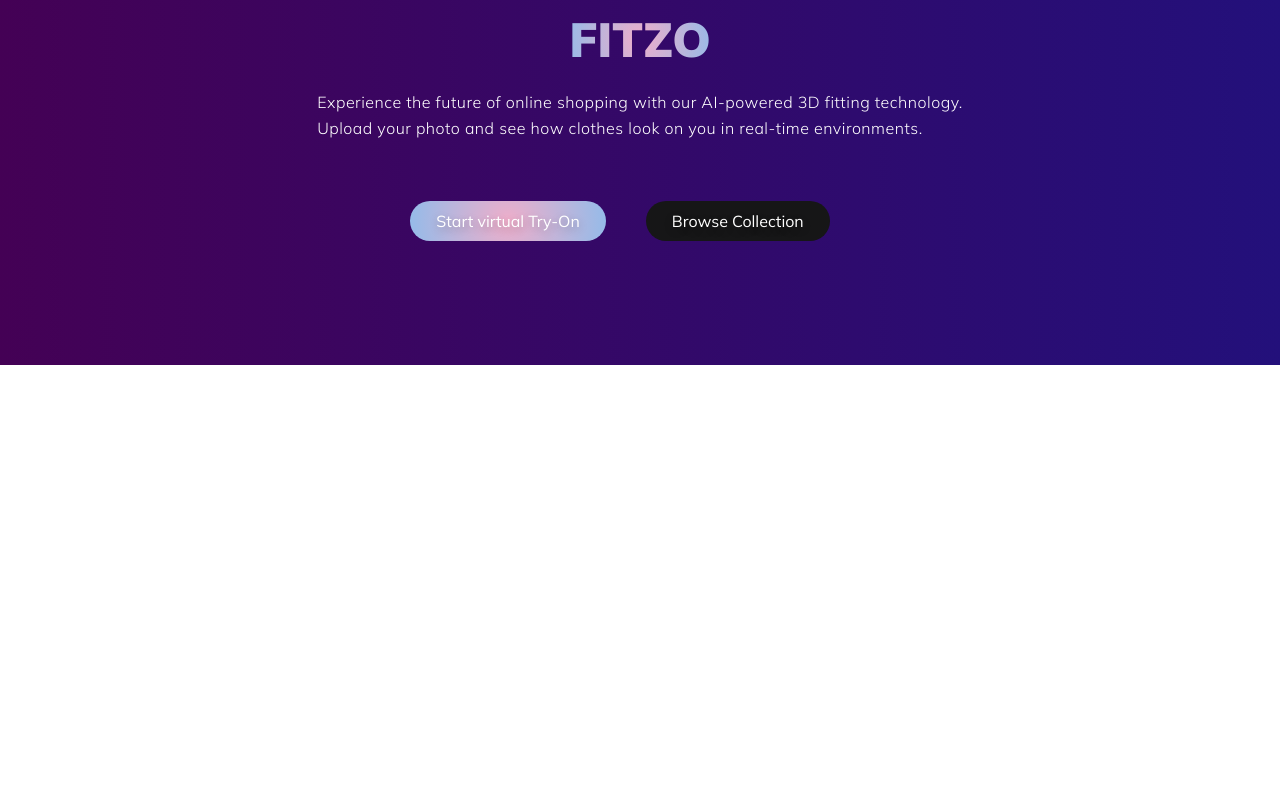
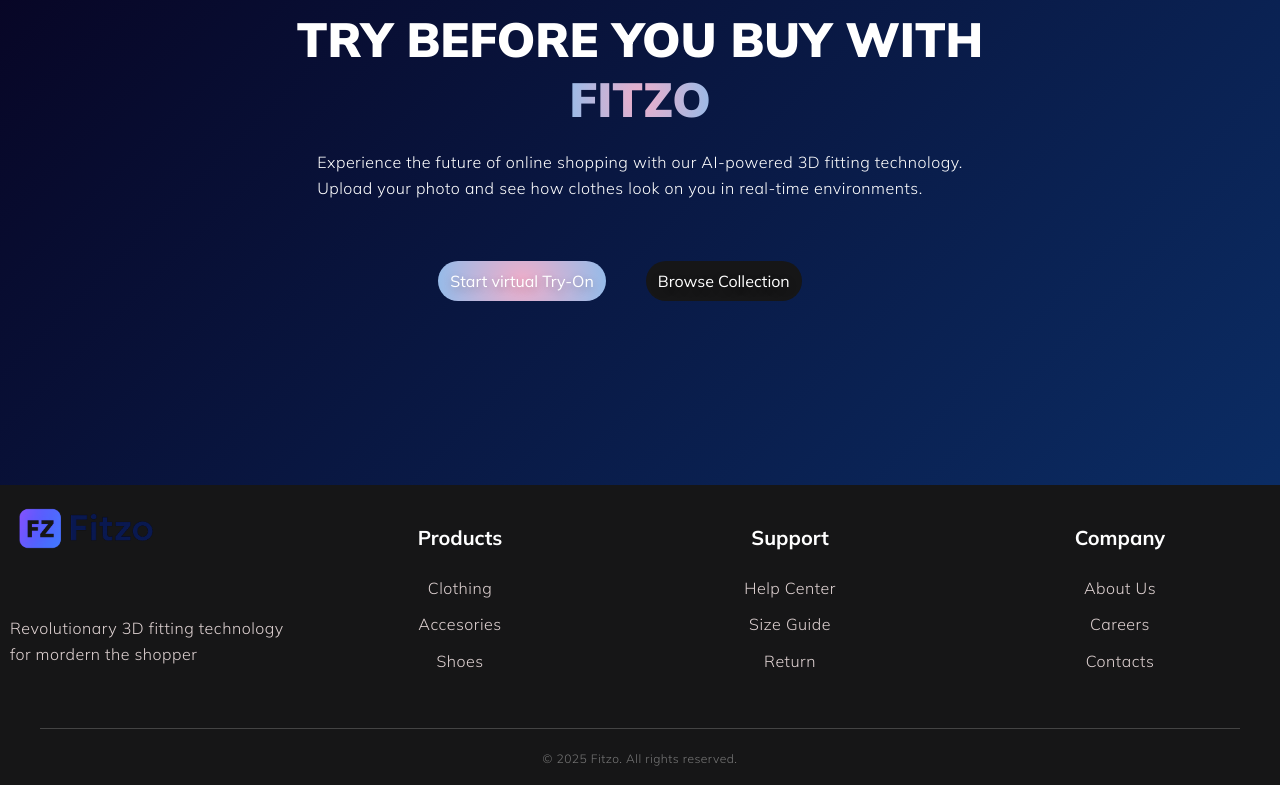
Before and after one commit to SubhaNITS150/Fitzo-frontend, a Next.js app: page / in a window 1280 px wide. Shown: the part 335-1124 px from the top of the page. Before the commit the page ends 800 px from the top, so only its background shows below. Built offline with nearby package versions, Linux system fonts and the light colour scheme.

Commit message:
added footer

```diff
--- /dev/null
+++ b/src/app/components/Footer.js
@@ -0,0 +1,50 @@
+import styles from "@/app/styles/footer.module.css";
+import Link from "next/link";
+import Image from "next/image";
+
+const Footer = () => {
+    return (
+        <footer className={styles.footer}>
+            <div className={styles.container}>
+                <div className={styles.info}>
+                    <div className={styles.box1}>
+                        <Link href="/">
+                    <Image src="/logo.png" alt="my logo image" width={150} height={50}/>
+                </Link>
+                <p style={{ color: "rgb(223, 210, 210)" }}>Revolutionary 3D fitting technology for mordern the shopper</p>
+                    </div>
+                    <div className={styles.box2}>
+                        <h3 style={{ fontSize: "2rem" , margin: "2rem"}} >Products</h3>
+
+                            <li><a href="#">Clothing</a></li>
+                            <li><a href="#">Accesories</a></li>
+                            <li><a href="#">Shoes</a></li>
+
+
+                    </div>
+
+                    <div className={styles.box3}>
+                        <h3 style={{ fontSize: "2rem" , margin: "2rem"}} >Support</h3>
+
+                            <li><a href="#">Help Center</a></li>
+                            <li><a href="#">Size Guide</a></li>
+                            <li><a href="#">Return</a></li>
+                    </div>
+
+                    <div className={styles.box4}>
+                        <h3 style={{ fontSize: "2rem" , margin: "2rem"}} >Company</h3>
+
+                            <li><a href="#">About Us</a></li>
+                            <li><a href="#">Careers</a></li>
+                            <li><a href="#">Contacts</a></li>
+                    </div>
+                </div>
+                <div className={styles.last}>
+                      <hr className={styles.divider} />
+                       <p className={styles.copy}>© 2025 Fitzo. All rights reserved.</p>
+                </div>
+            </div>
+        </footer>
+    )
+}
+export default Footer;
--- a/src/app/components/Header.js
+++ b/src/app/components/Header.js
@@ -1,3 +1,5 @@
+'use client';
+
 import styles from "@/app/styles/navbar.module.css"
 import Link from "next/link";
 import Image from "next/image";
--- a/src/app/globals.css
+++ b/src/app/globals.css
@@ -13,7 +13,9 @@ html {
 
 html, body {
   color: #ffffff;
+background-color: #FFFFFF;
 }
+
 
 /* Remove default margin and padding */
 html,
@@ -108,9 +110,3 @@ button:hover {
     color: #161617;
     transition-duration: .1s;
 }
-
-@media (min-width: 768px) {
-    button {
-        padding: 0 2.6rem;
-    }
-}
--- a/src/app/layout.js
+++ b/src/app/layout.js
@@ -2,6 +2,8 @@ import { Geist, Geist_Mono } from "next/font/google";
 import "./globals.css";
 import Header from "./components/Header";
 import { Mulish } from 'next/font/google';
+import Footer from "./components/Footer";
+
 
 const mulish = Mulish({
     weight: ['300', '400', '500', '600', '700', '800', '900'],
@@ -31,6 +33,7 @@ export default function RootLayout({ children }) {
       <body className={`${geistSans.variable} ${geistMono.variable}`}>
         <Header/>
         {children}
+        <Footer />
       </body>
     </html>
   );
--- a/src/app/styles/common.module.css
+++ b/src/app/styles/common.module.css
@@ -11,6 +11,7 @@
 .container{
     max-width: 140rem;
     margin:0 auto;
+
     padding: 6rem 3rem;
 }
 
@@ -26,9 +27,14 @@
     margin-bottom: 3.2rem;
 }
 
+.movie_title {
+    margin: 3.2rem 0 3.2rem 0;
+}
 
-
-
+.movie_title span{
+     color: #e50914;
+    text-transform: capitalize;
+}
 
 .card_section{
     width: 100%;
--- /dev/null
+++ b/src/app/styles/footer.module.css
@@ -0,0 +1,103 @@
+.footer {
+    height: 30rem;
+    background-color:  #161617;
+    color: #ffffff;
+     width: 100%;
+}
+
+.container{
+
+
+    height: 100%;
+    flex-direction: column;
+    display : flex;
+    justify-content: flex-start; /* horizontal alignment (start, center, space-between, etc.) */
+    width: 100%;
+
+}
+
+.info{
+      flex: 3;
+      display: flex;
+      justify-content: space-between;
+      gap: 1rem;
+}
+
+.last{
+    flex: 1;
+}
+
+.box1 {
+    margin-left: 1rem;
+    background-color: #161617;
+      flex: 1;
+      display: flex;
+      flex-direction: column;
+}
+
+.box2 {
+    /* background-color: rgb(255, 169, 10); */
+      flex: 1;
+      display: flex;
+      flex-direction: column;
+        align-items: center;
+        padding: 2rem;
+
+}
+.box3 {
+
+      flex: 1;
+      display: flex;
+      flex-direction: column;
+      align-items: center;
+        padding: 2rem;
+}
+
+.box4 {
+
+      flex: 1;
+      display: flex;
+      flex-direction: column;
+       align-items: center;
+         padding: 2rem;
+}
+
+.linkStyle{
+ color: rgb(100, 200, 150);
+  text-decoration: none;
+  font-size: 1rem;
+  line-height: 1.3;
+  padding: 0.25rem 0;
+  transition: color 0.2s ease;
+
+}
+
+.footer a {
+  color: rgb(223, 210, 210);
+  text-decoration: none;
+  transition: color 0.2s ease;
+}
+
+.footer li {
+    margin : 0.5rem;
+}
+
+.footer a:hover {
+  color: #086d95;
+}
+
+.divider {
+  border: 0;                  /* remove default hr border */
+  height: 1px;                /* thickness */
+  background-color: #444;     /* a subdued gray */
+  margin: 2rem 4rem;
+     /* vertical spacing above/below */
+}
+
+.copy {
+  text-align: center;
+  color: #777;
+  font-size: 1.2rem;
+  margin: 0;
+  padding-bottom: 2rem;       /* bottom padding if you like */
+}
--- a/src/app/styles/herosection.module.css
+++ b/src/app/styles/herosection.module.css
@@ -1,18 +1,20 @@
 @import url('https://fonts.googleapis.com/css2?family=Josefin+Sans:wght@400;600;700&family=Lexend+Deca:wght@100;200;300;400;500;600;700&family=Montserrat:wght@400;700&family=Poppins:wght@300;400;600&display=swap');
 
-.main_section{
-    position: relative;
-  background: linear-gradient(to right, rgb(68, 1, 85) 0%, rgb(2, 31, 161) 50%, rgb(68, 1, 85) 100%);
+.main_section {
 
+    margin-top: 0;
+    padding-top: 0;
 
+    background: linear-gradient(
+        -45deg,
+        #161617 0%,
+        rgb(15, 87, 169) 50%,
+        rgb(7, 1, 30) 100%
+    );
+    background-size: 400% 400%;
+    color: white;
+}
 
-
-      /* background: linear-gradient(-45deg, rgb(56, 22, 131), rgb(15, 87, 169),rgb(7, 1, 30)); */
-
-    background-size: 400% 400%;
-   color: white;
-    /*animation: gradient-bg 20s ease infinite;*/
-}
 
 
 /*@keyframes gradient-bg {*/
@@ -31,7 +33,7 @@
     flex-direction: column;
     justify-content: center;
     align-items: flex-start;
-    min-height: 48rem;
+    min-height: 60rem;
     width: 100%;
     align-items: center;
 }
--- a/src/app/styles/navbar.module.css
+++ b/src/app/styles/navbar.module.css
@@ -1,19 +1,18 @@
-.main_header{
+
+.main_header {
     padding: 0 9rem;
     height: 10rem;
     display: flex;
     justify-content: space-between;
     align-items: center;
+    background-color: #161617;
     border: none;
     outline: none;
+    box-shadow: none;
+}
+
+.navbar{
     background-color: #161617;
-       /* background: linear-gradient(-45deg,black,rgba(0, 0, 0, 0.453)); */
-    background-size: 400% 400%;
-    box-shadow:
-  rgba(255, 255, 255, 0.1) 0px 1px 1px 0px inset,
-  rgba(24, 24, 45, 0.25)   0px 50px 100px -20px,
-  rgba(255, 255, 255, 0.2) 0px 30px 60px -30px;
-
 }
 
 
```
